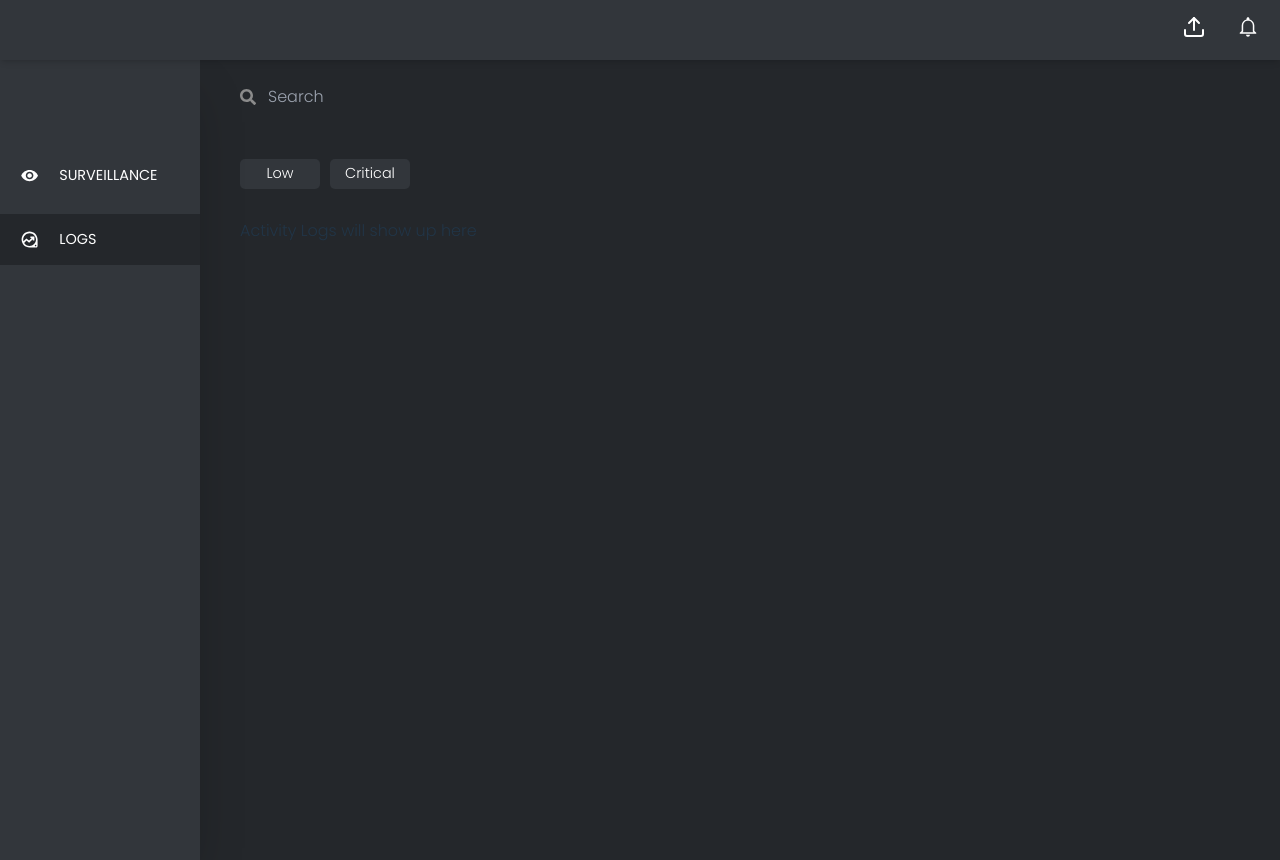
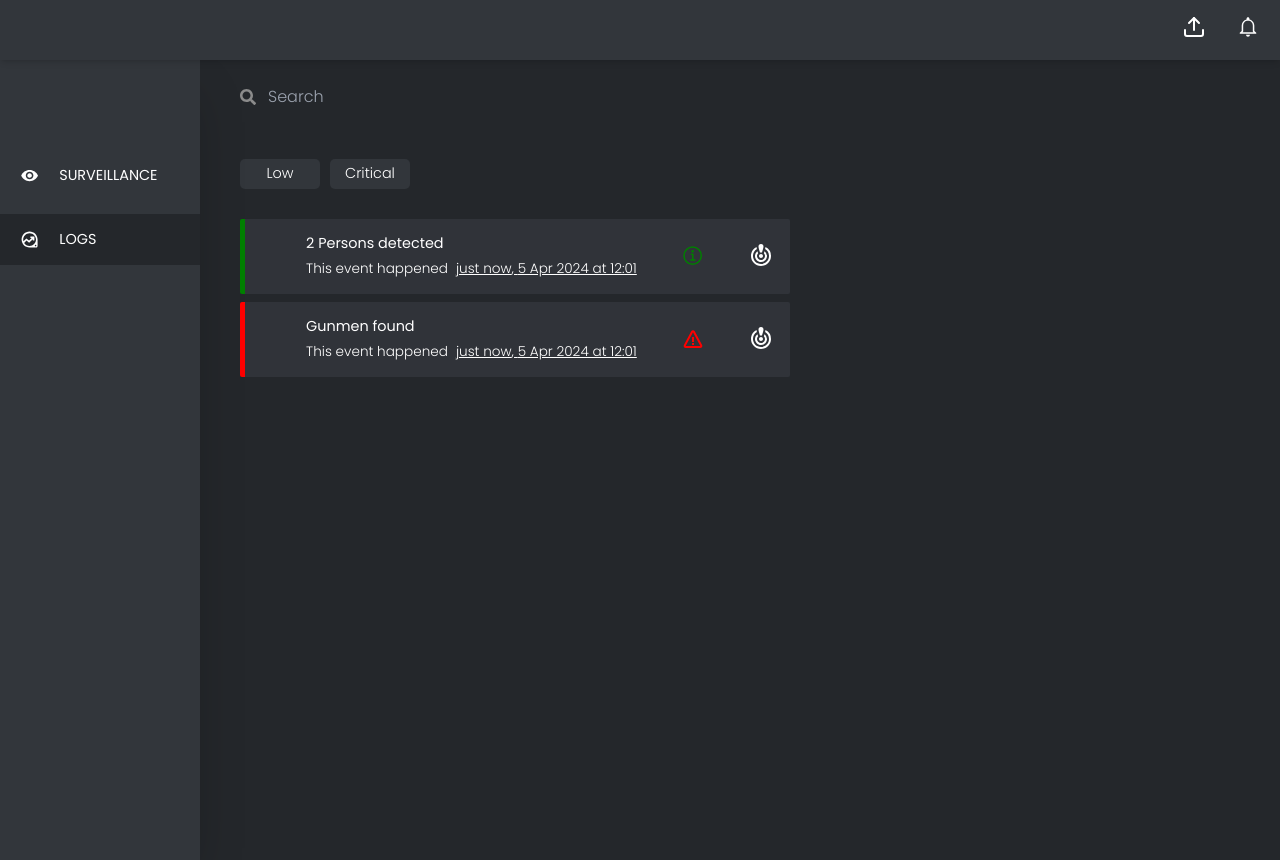
Before and after one commit to ezecodes/frame-fushion, a React (Vite) app: page /app/logs in a window 1280 px wide. Built offline with nearby package versions, Linux system fonts and the light colour scheme.

Commit message:
add dummy data for activity logs

```diff
--- a/src/store.ts
+++ b/src/store.ts
@@ -1,8 +1,9 @@
 import {create} from "zustand"
-import { Alert, Camera, DetectedImage, AppAlert } from "./types";
+import { Alert, Camera, DetectedImage, AppAlert, ActivityLog } from "./types";
 
 type Store = {
   alerts: Alert[] | null;
+  activityLogs: ActivityLog[] | null;
   cameraList: Camera[] | null;
   setAlert: (alert: Alert) => void;
   setSelectedCamera: (camera: Camera) => void;
@@ -21,6 +22,22 @@ const useStore = create<Store>((set, get) => ({
     set({appAlert: {type, message}})
   },
   alerts: null,
+  activityLogs: [
+    {
+      threatLevel: "low",
+      id: "log1",
+      thumbnail: "",
+      lastTimeCaptured: new Date(),
+      title: "2 Persons detected"
+    },
+    {
+      threatLevel: "critical",
+      id: "log2",
+      thumbnail: "",
+      lastTimeCaptured: new Date(),
+      title: "Gunmen found"
+    },
+  ],
   cameraList: [
     {
       id: "camId1",
```
